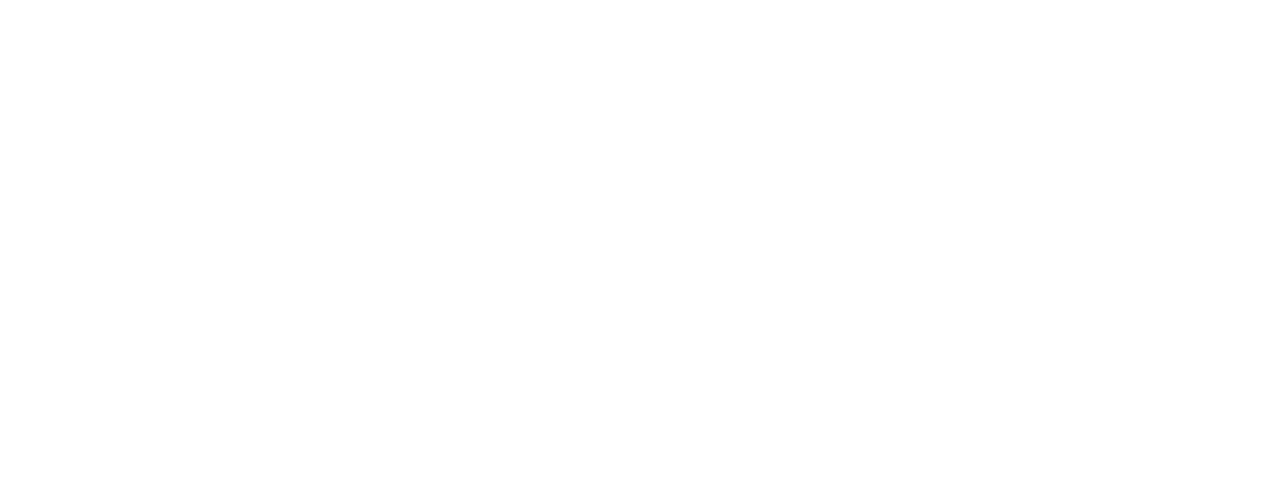
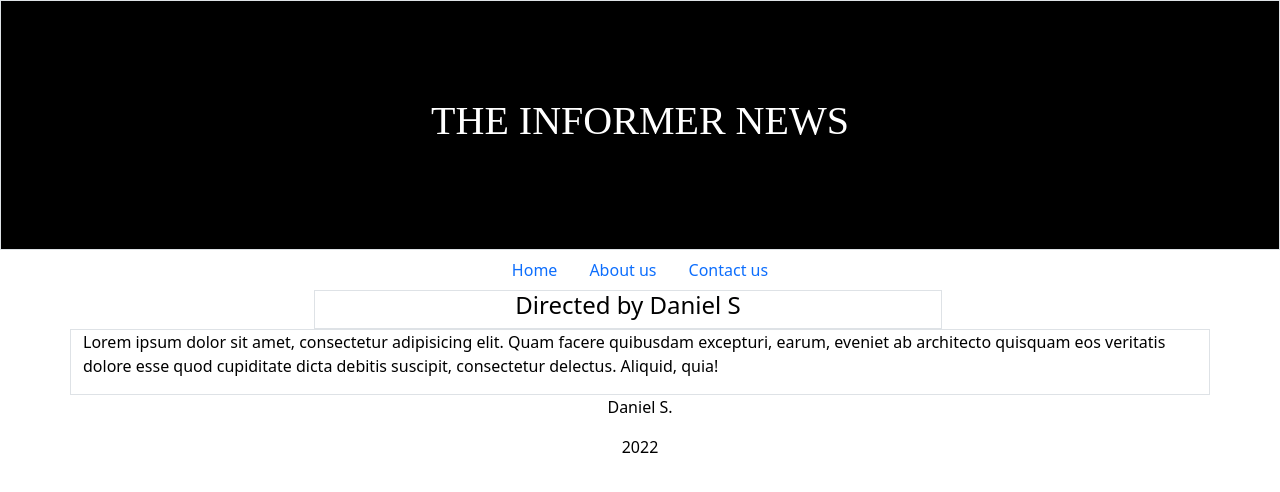
Before and after one commit to it-velasco/theinformernews, a plain HTML site: page contact.html in a window 1280 px wide. Drawn offline with nearby package versions, Linux system fonts and the light colour scheme.

Commit message:
testig design

```diff
--- a/about.html
+++ b/about.html
@@ -0,0 +1,88 @@
+<!doctype html>
+<html lang="en">
+  <head>
+    <!-- Required meta tags -->
+    <meta charset="utf-8">
+    <meta name="viewport" content="width=device-width, initial-scale=1">
+
+    <!-- CSS -->
+    <link rel="stylesheet" href="css/main.css">
+
+    <!-- Bootstrap CSS -->
+    <link href="https://cdn.jsdelivr.net/npm/bootstrap@5.1.3/dist/css/bootstrap.min.css" rel="stylesheet" integrity="sha384-1BmE4kWBq78iYhFldvKuhfTAU6auU8tT94WrHftjDbrCEXSU1oBoqyl2QvZ6jIW3" crossorigin="anonymous">
+
+    <title>THE INFORMER NEWS</title>
+  </head>
+  <body>
+    <div class="container-fluid">
+
+        <!--title-->
+        <div>
+            <div class="row mytitle border">
+
+              <div class="col text-center gy-5 py-5">
+                <h1 class="gy-5">THE INFORMER NEWS</h1>
+              </div>
+              <div class="gy-5">
+
+              </div>
+            </div>
+        </div>
+
+        <!--nav-->
+        <ul class="nav justify-content-center">
+            <li class="nav-item">
+              <a class="nav-link active"  href="index.html">Home</a>
+            </li>
+            <li class="nav-item">
+              <a class="nav-link" aria-current="page" href="about.html">About us</a>
+            </li>
+            <li class="nav-item">
+              <a class="nav-link"  href="contact.html">Contact us</a>
+            </li>
+        </ul>
+
+        <!-- first content-->
+        <div class="row ">
+            <div class="row">
+                <div class="col-sm-3 ">
+                </div>
+                <div class="col-sm-6 border text-center">
+                    <h4>Directed by Daniel S</h4>
+                </div>
+                <div class="col-sm-3 ">
+                </div>
+            </div>
+        </div>
+
+        <!--second content-->
+        <div class="container">
+            <div class="row">
+                <div class="col border">
+                  <p>Lorem ipsum dolor sit amet, consectetur adipisicing elit. Quam facere quibusdam excepturi, earum, eveniet ab architecto quisquam eos veritatis dolore esse quod cupiditate dicta debitis suscipit, consectetur delectus. Aliquid, quia!</p>
+                </div>
+
+            </div>
+          </div>
+
+          <!--footer-->
+          <div>
+              <div class="col text-center">
+                    <p>Daniel S.</p>
+                    <p>2022</p>
+              </div>
+          </div>
+
+
+    </div>
+
+
+
+
+
+
+    <!-- Option 1: Bootstrap Bundle with Popper -->
+    <script src="https://cdn.jsdelivr.net/npm/bootstrap@5.1.3/dist/js/bootstrap.bundle.min.js" integrity="sha384-ka7Sk0Gln4gmtz2MlQnikT1wXgYsOg+OMhuP+IlRH9sENBO0LRn5q+8nbTov4+1p" crossorigin="anonymous"></script>
+
+  </body>
+</html>
--- a/contact.html
+++ b/contact.html
@@ -0,0 +1,88 @@
+<!doctype html>
+<html lang="en">
+  <head>
+    <!-- Required meta tags -->
+    <meta charset="utf-8">
+    <meta name="viewport" content="width=device-width, initial-scale=1">
+
+    <!-- CSS -->
+    <link rel="stylesheet" href="css/main.css">
+
+    <!-- Bootstrap CSS -->
+    <link href="https://cdn.jsdelivr.net/npm/bootstrap@5.1.3/dist/css/bootstrap.min.css" rel="stylesheet" integrity="sha384-1BmE4kWBq78iYhFldvKuhfTAU6auU8tT94WrHftjDbrCEXSU1oBoqyl2QvZ6jIW3" crossorigin="anonymous">
+
+    <title>THE INFORMER NEWS</title>
+  </head>
+  <body>
+    <div class="container-fluid">
+
+        <!--title-->
+        <div>
+            <div class="row mytitle border">
+
+              <div class="col text-center gy-5 py-5">
+                <h1 class="gy-5">THE INFORMER NEWS</h1>
+              </div>
+              <div class="gy-5">
+
+              </div>
+            </div>
+        </div>
+
+        <!--nav-->
+        <ul class="nav justify-content-center">
+            <li class="nav-item">
+              <a class="nav-link active"  href="index.html">Home</a>
+            </li>
+            <li class="nav-item">
+              <a class="nav-link" href="about.html">About us</a>
+            </li>
+            <li class="nav-item">
+              <a class="nav-link" aria-current="page" href="contact.html">Contact us</a>
+            </li>
+        </ul>
+
+        <!-- first content-->
+        <div class="row ">
+            <div class="row">
+                <div class="col-sm-3 ">
+                </div>
+                <div class="col-sm-6 border text-center">
+                    <h4>Directed by Daniel S</h4>
+                </div>
+                <div class="col-sm-3 ">
+                </div>
+            </div>
+        </div>
+
+        <!--second content-->
+        <div class="container">
+            <div class="row">
+                <div class="col border">
+                  <p>Lorem ipsum dolor sit amet, consectetur adipisicing elit. Quam facere quibusdam excepturi, earum, eveniet ab architecto quisquam eos veritatis dolore esse quod cupiditate dicta debitis suscipit, consectetur delectus. Aliquid, quia!</p>
+                </div>
+
+            </div>
+          </div>
+
+          <!--footer-->
+          <div>
+              <div class="col text-center">
+                    <p>Daniel S.</p>
+                    <p>2022</p>
+              </div>
+          </div>
+
+
+    </div>
+
+
+
+
+
+
+    <!-- Option 1: Bootstrap Bundle with Popper -->
+    <script src="https://cdn.jsdelivr.net/npm/bootstrap@5.1.3/dist/js/bootstrap.bundle.min.js" integrity="sha384-ka7Sk0Gln4gmtz2MlQnikT1wXgYsOg+OMhuP+IlRH9sENBO0LRn5q+8nbTov4+1p" crossorigin="anonymous"></script>
+
+  </body>
+</html>
```
Also changed, not shown: index.html (+23 -2 lines), 2 other files.
